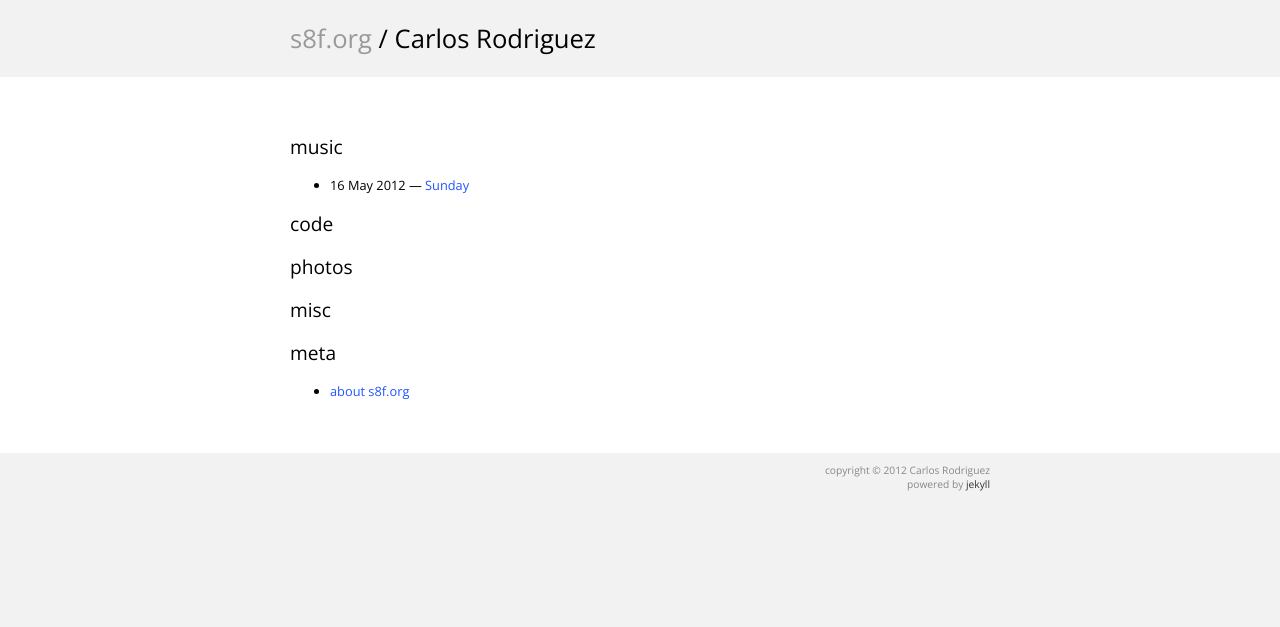
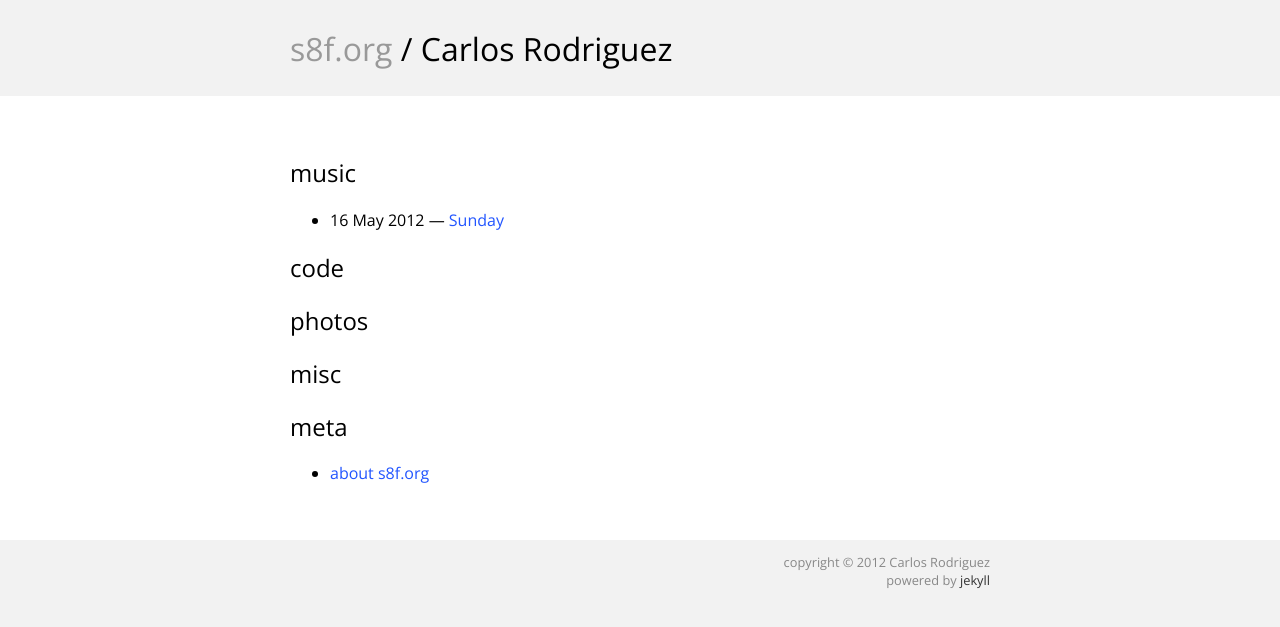
Before and after one commit to carlos8f/s8f.org, a Jekyll site: the page built from index.md, in a window 1280 px wide. Shown: the top 627 px of the page. Built offline with Jekyll 4.4.1, drawn with Linux system fonts in a browser that asks for light colours.

Commit message:
Less reclusive styling

```diff
--- a/css/screen.css
+++ b/css/screen.css
@@ -9,7 +9,7 @@ code, tt {
 }
 html {
   background-color: #f2f2f2;
-  font-size: 80%;
+  font-size: 100%;
 }
 body {
   margin: 0;
@@ -46,7 +46,7 @@ body {
   padding: 40px 0 40px 0;
 }
 #content h1, #content h2, #content h3, #content h4, #content h5, #content h6 {
-  font-weight: 400;
+
 }
 #content a {
   color: #25f;
```
